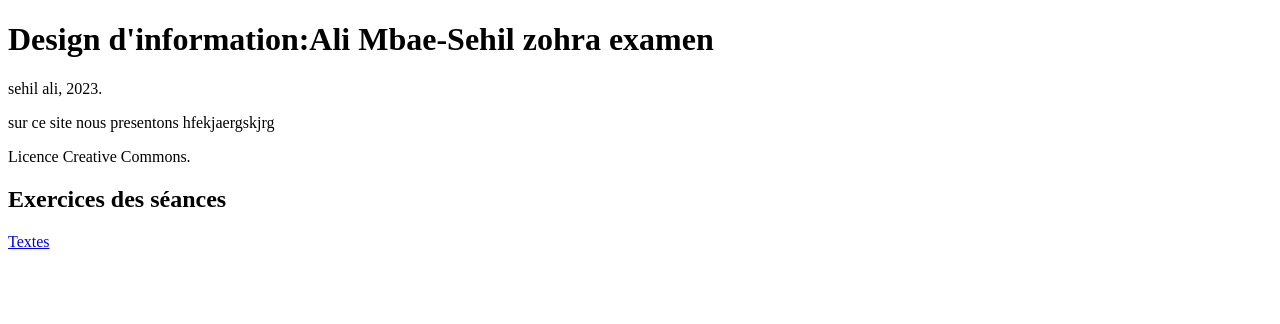
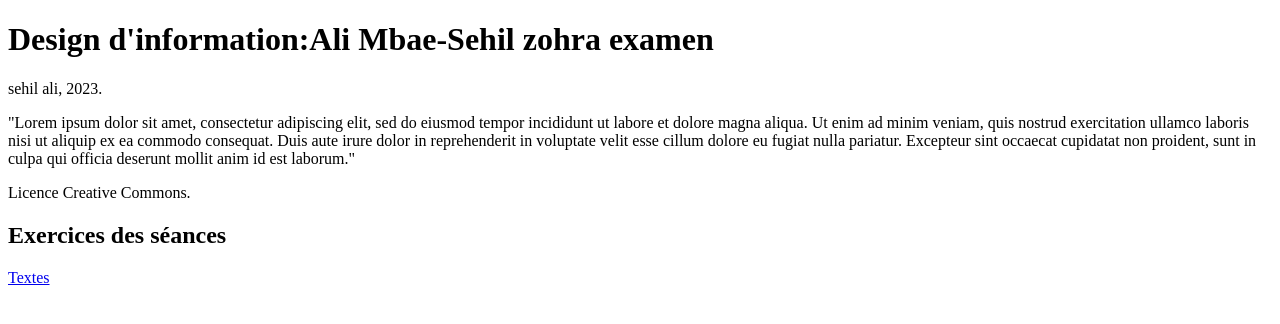
Before and after one commit to zsehil/examen, a plain HTML site: page index.html in a window 1280 px wide. Drawn offline with Linux system fonts and the light colour scheme.

Commit message:
Update index.html

```diff
--- a/index.html
+++ b/index.html
@@ -9,7 +9,7 @@
     <h1> <i class="fa-solid fa-house"></i> </h1>
     <h1>Design d'information:Ali Mbae-Sehil zohra examen</h1>
     <p> sehil ali, 2023.</p>
-    <p> sur ce site nous presentons hfekjaergskjrg
+    <p> "Lorem ipsum dolor sit amet, consectetur adipiscing elit, sed do eiusmod tempor incididunt ut labore et dolore magna aliqua. Ut enim ad minim veniam, quis nostrud exercitation ullamco laboris nisi ut aliquip ex ea commodo consequat. Duis aute irure dolor in reprehenderit in voluptate velit esse cillum dolore eu fugiat nulla pariatur. Excepteur sint occaecat cupidatat non proident, sunt in culpa qui officia deserunt mollit anim id est laborum."
     <p>Licence Creative Commons.</p>
     <h2>Exercices des séances</h2>
     <p> <a href="https://github.com/zsehil/examen/blob/main/cours_gsi%20(1).pdf">Textes</a>  </p>
```
